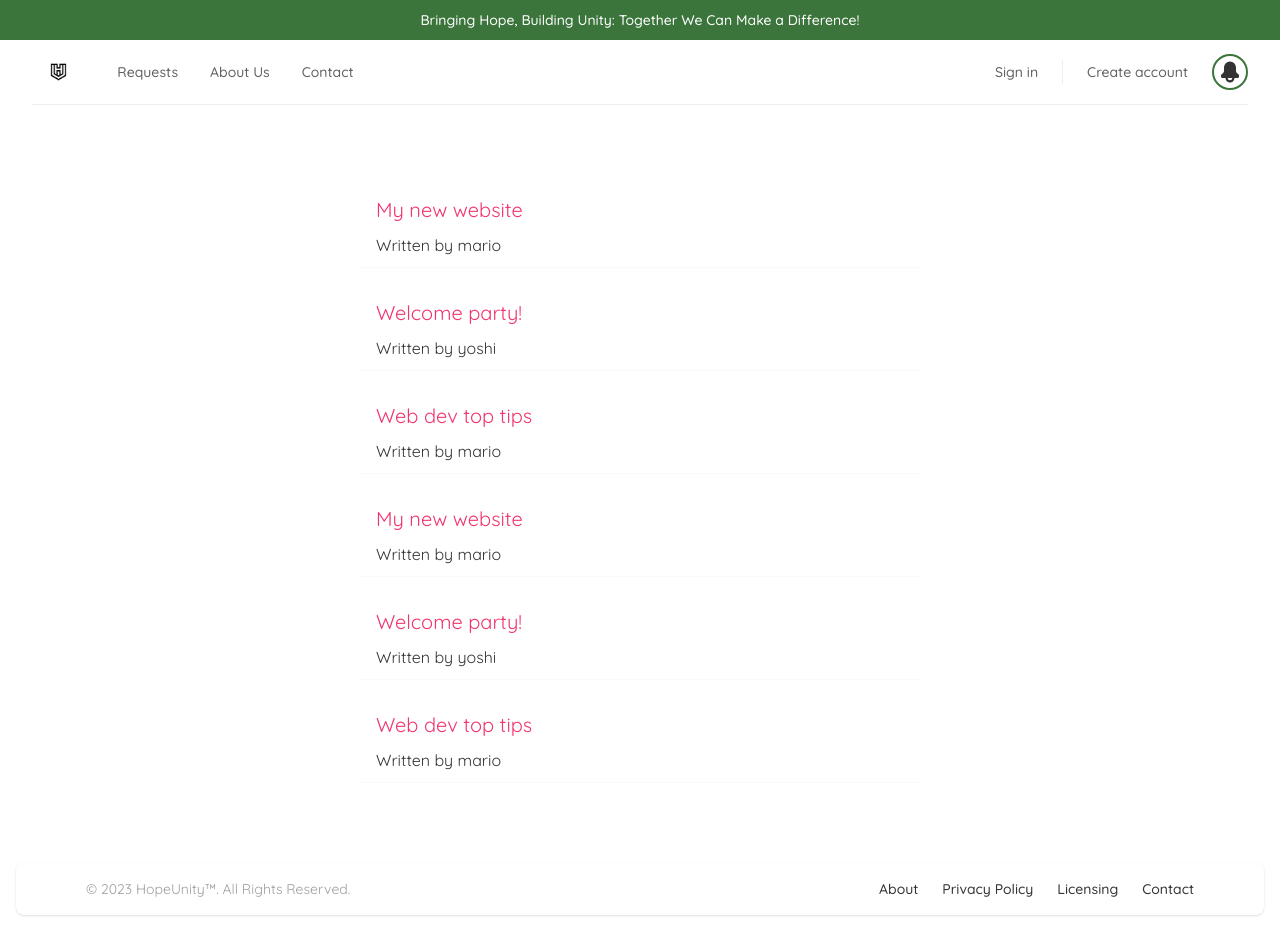
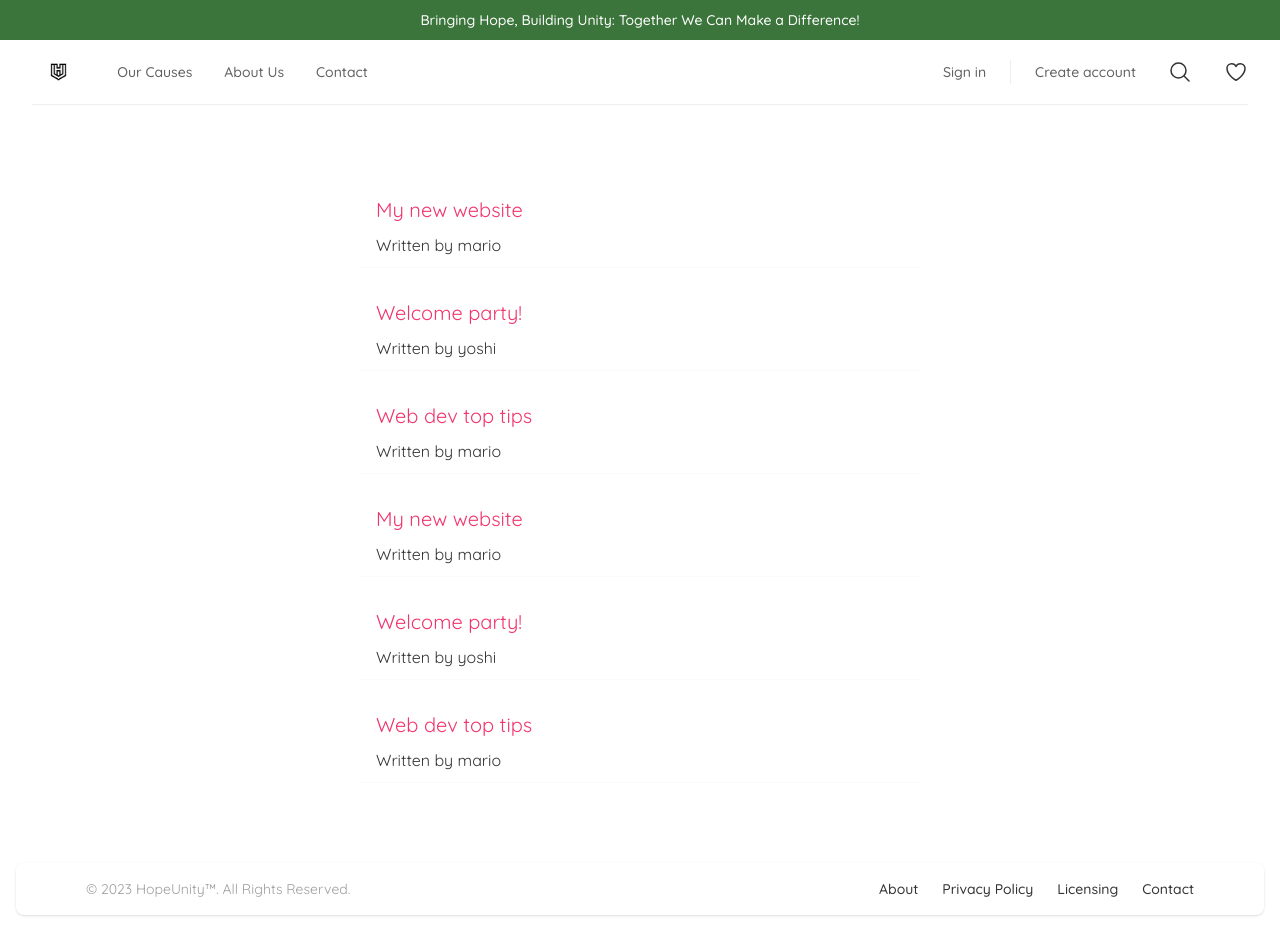
Before and after one commit to KizzleMcBizzle/FrontEnd-Charity-Website, a React (Create React App) app: page / in a window 1280 px wide. Built offline with nearby package versions, Linux system fonts and the light colour scheme.

Commit message:
Update App.js

```diff
--- a/src/App.js
+++ b/src/App.js
@@ -8,7 +8,7 @@ import AdminNav from "./AdminNav";
 function App() {
   return (
       <div className="App">
-        <AdminNav />
+        <Navbar2 />
         <div className="content">
             <Home />
         </div>
```
